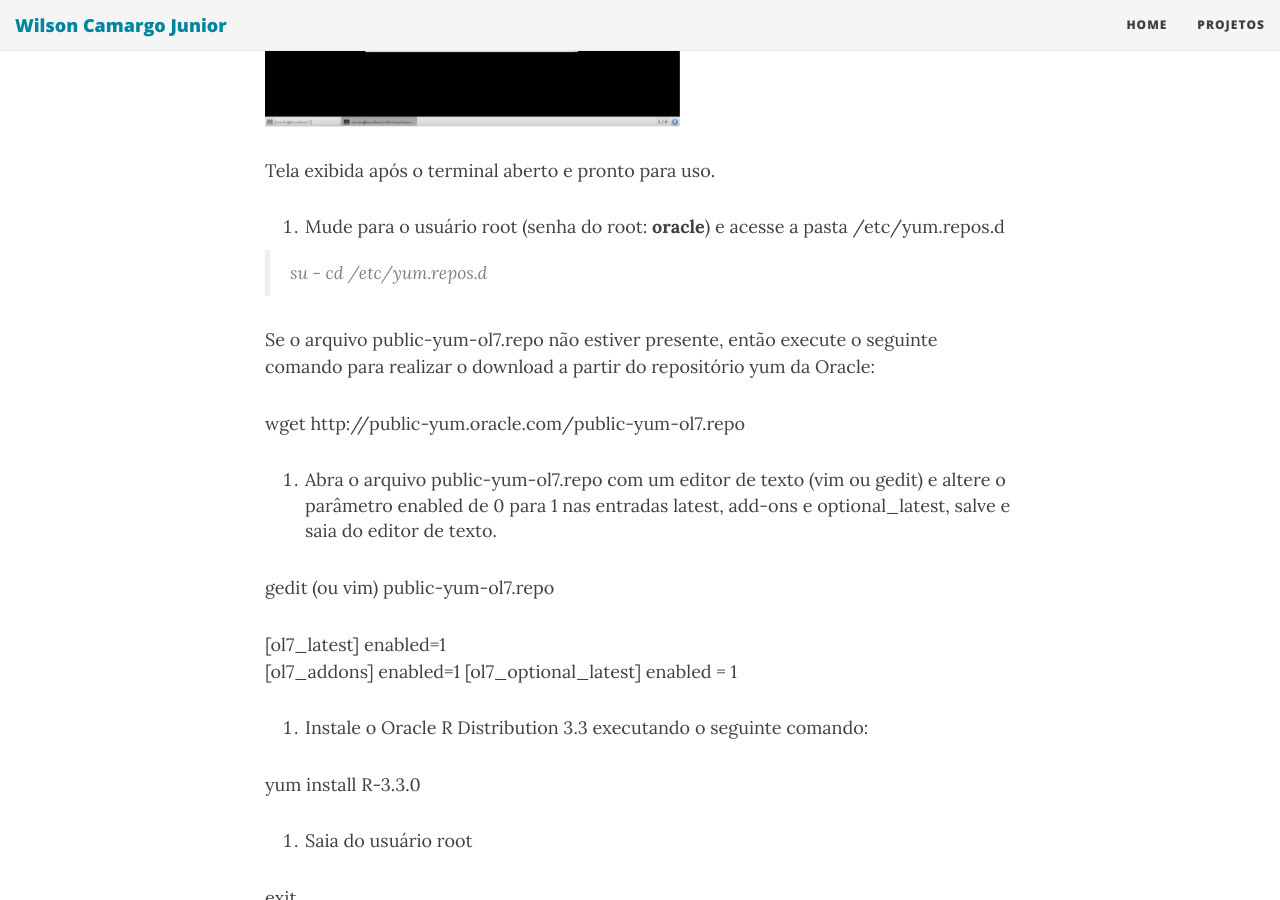
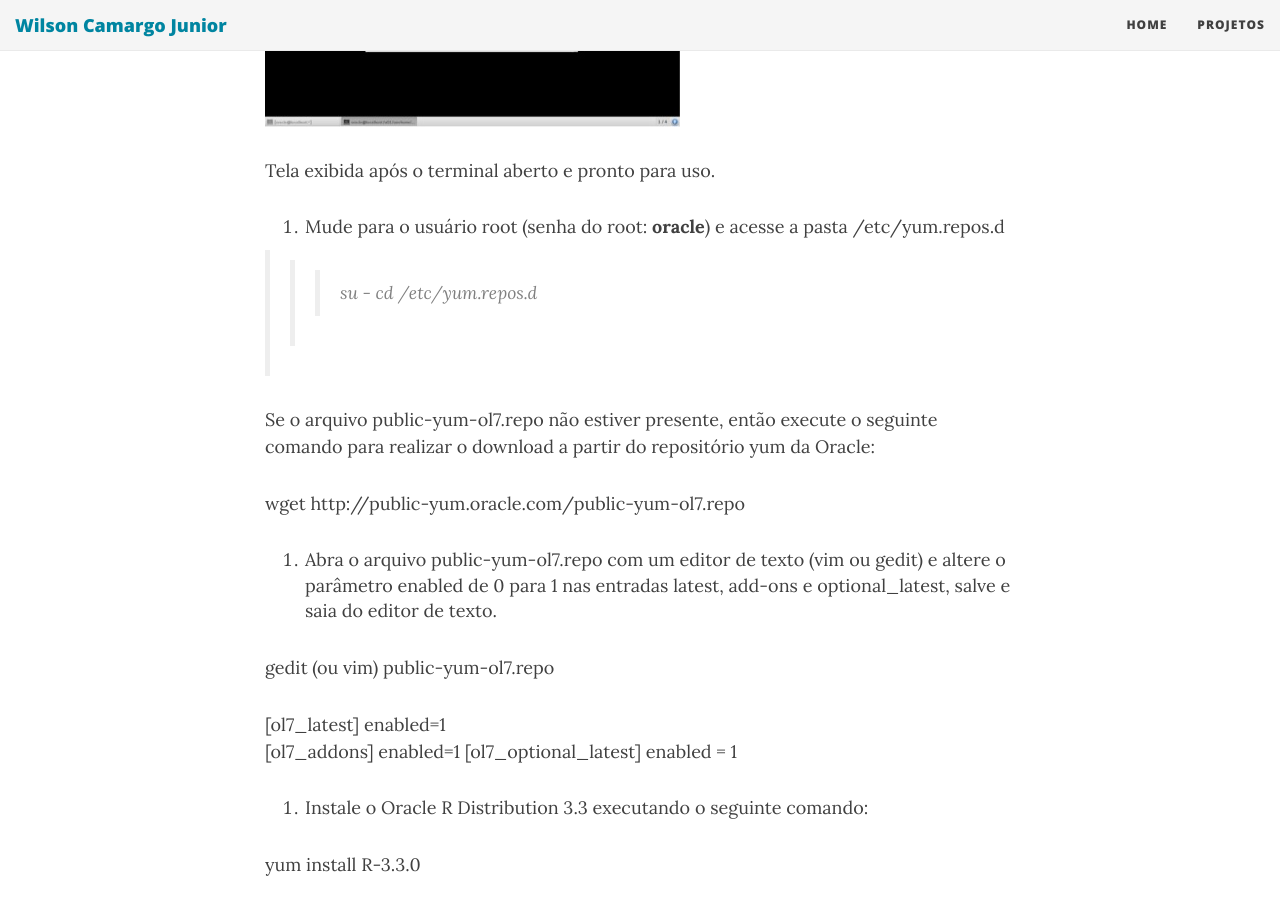
Before and after one commit to wilson-camargo-jr/teste, a Jekyll site: the page built from _posts/2018-06-18-ANN-ORE-P3.md, in a window 1280 px wide and 900 px high, scrolled down 2321 px. Built offline with Jekyll 4.4.1, drawn with Linux system fonts in a browser that asks for light colours; nearby versions of some CDN libraries.

Commit message:
Update 2018-06-18-ANN-ORE-P3.md

```diff
--- a/_posts/2018-06-18-ANN-ORE-P3.md
+++ b/_posts/2018-06-18-ANN-ORE-P3.md
@@ -38,8 +38,10 @@ Tela exibida após o terminal aberto e pronto para uso.
 
 2.	Mude para o usuário root (senha do root: **oracle**) e acesse a pasta /etc/yum.repos.d
 
-> su -
-> cd /etc/yum.repos.d
+>>>
+su -
+cd /etc/yum.repos.d
+>>>
 
 Se o arquivo public-yum-ol7.repo não estiver presente, então execute o seguinte comando para realizar o download a partir do repositório yum da Oracle:
 
```
